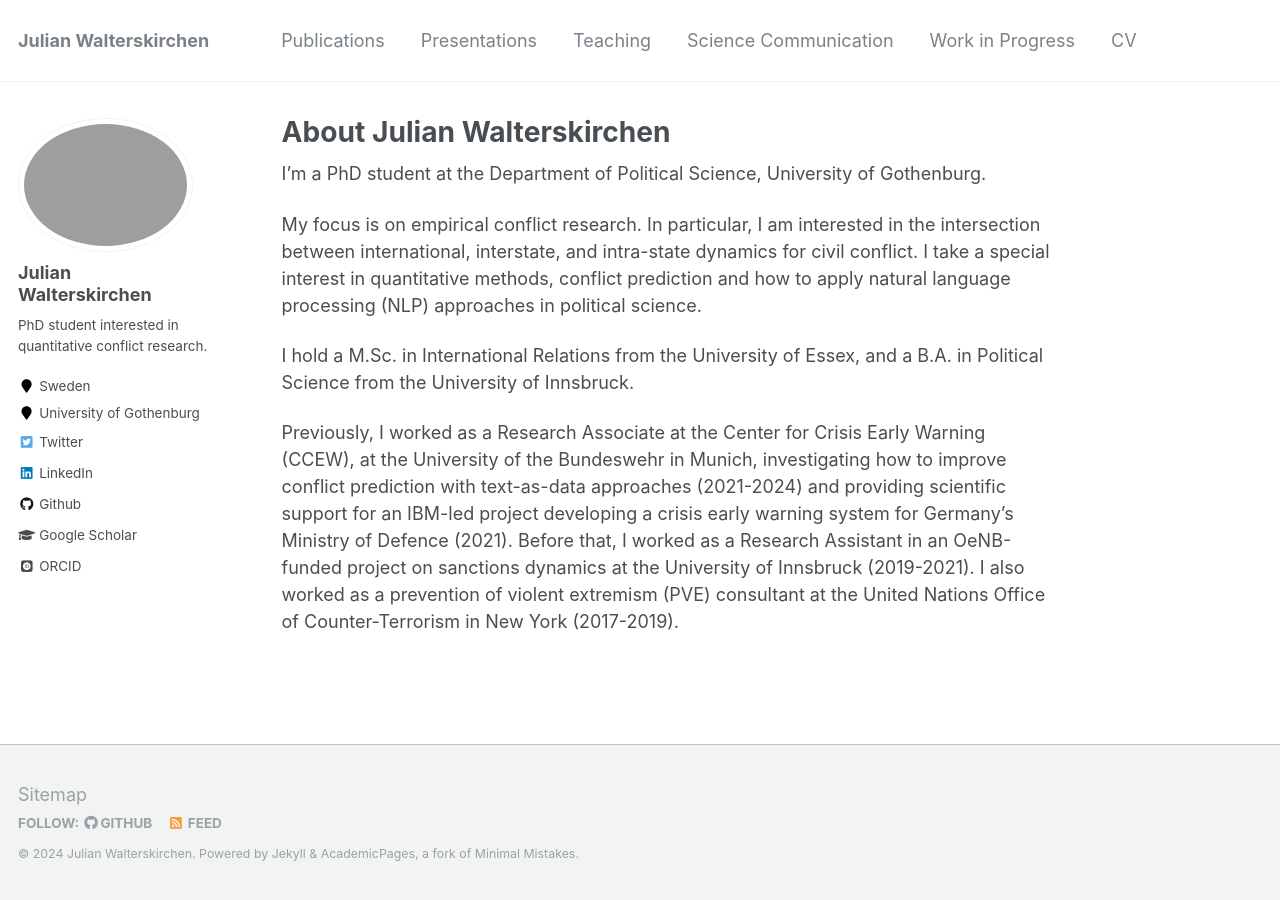
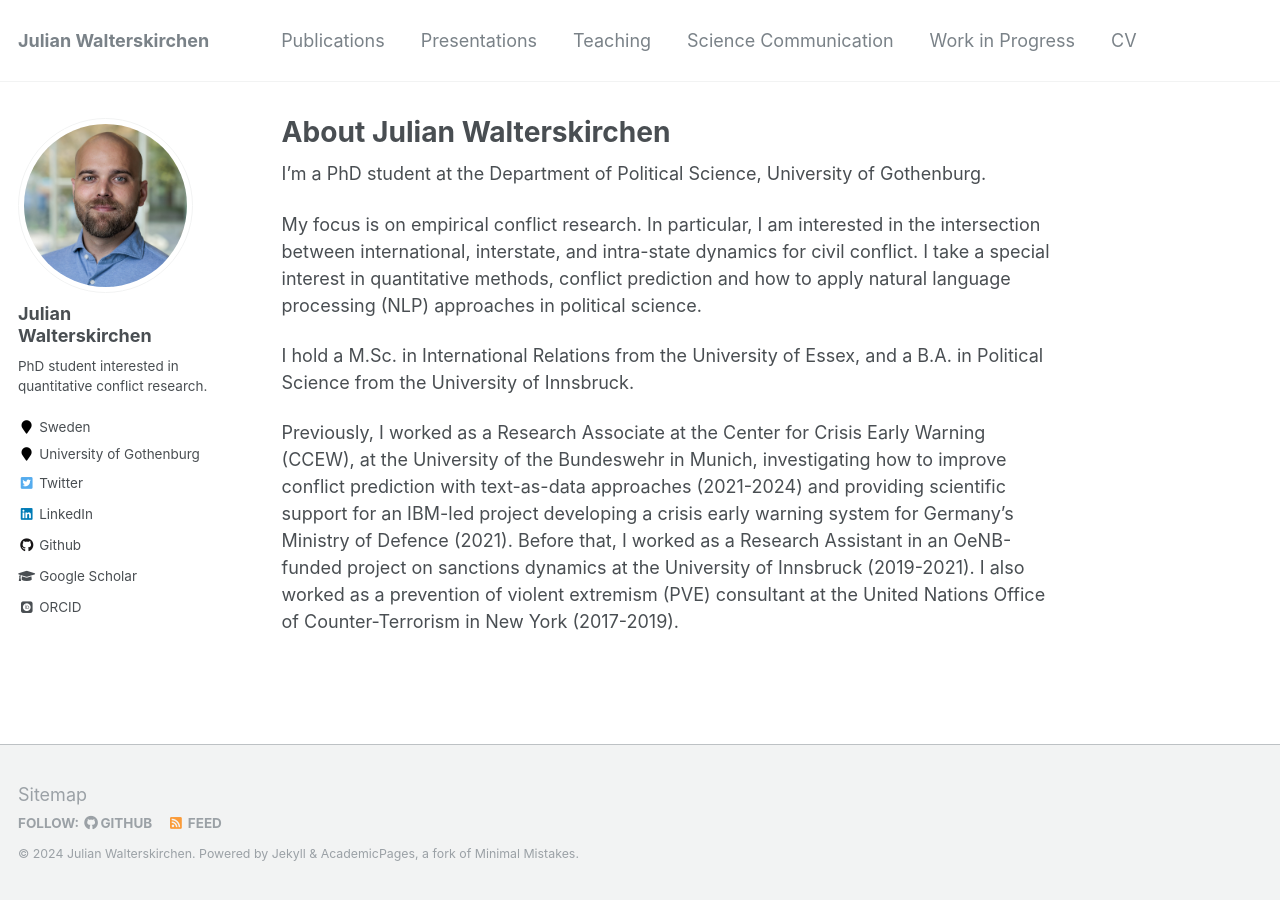
Before and after one commit to jwalterskirchen/jwalterskirchen.github.io, a Jekyll site: the page built from _pages/about.md, in a window 1280 px wide. Built offline with Jekyll 4.4.1, drawn with Linux system fonts in a browser that asks for light colours; some web fonts are replaced.

Commit message:
Update _config.yml

```diff
--- a/_config.yml
+++ b/_config.yml
@@ -81,7 +81,7 @@ analytics:
 # Site Author
 author:
   name             : "Julian Walterskirchen"
-  avatar           : "Julian_Walterskirchen_8605 (1).jpg"
+  avatar           : "profile.jpg"
   bio              : "PhD student interested in quantitative conflict research."
   location         : "Sweden"
   employer         : "University of Gothenburg"
```
